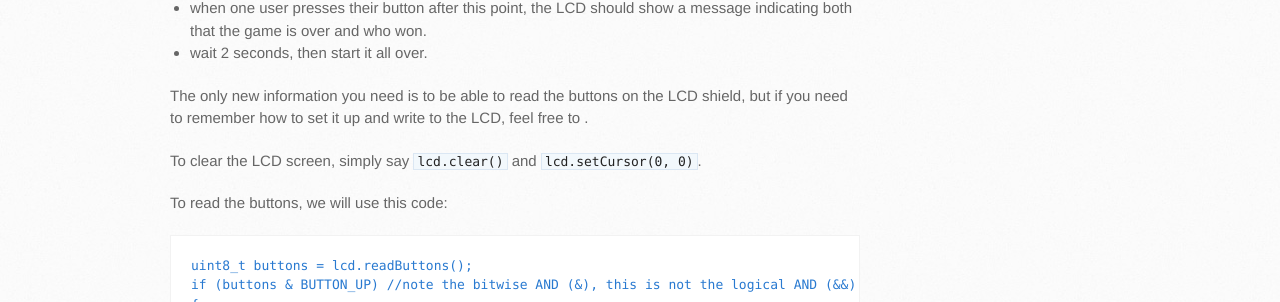
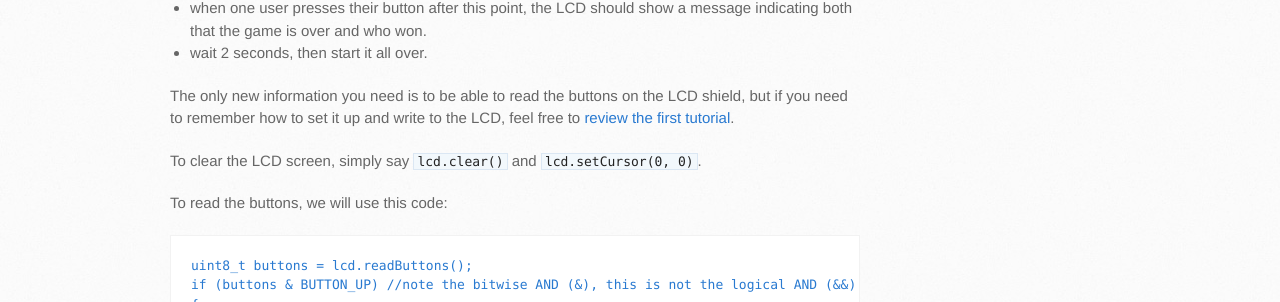
Before and after one commit to TTU-CSC/ttu-csc.github.com, a Jekyll site: the page built from _posts/2015-07-01-lab-6-speed-game-2.markdown, in a window 1280 px wide. Shown: the part 489-791 px from the top of the page. Built offline with Jekyll 4.4.1, drawn with Linux system fonts in a browser that asks for light colours.

```diff
--- a/_posts/2015-07-01-lab-6-speed-game-2.markdown
+++ b/_posts/2015-07-01-lab-6-speed-game-2.markdown
@@ -14,7 +14,7 @@ The goal of this lab is to build the speed game another way. The gameplay should
 - when one user presses their button after this point, the LCD should show a message indicating both that the game is over and who won.
 - wait 2 seconds, then start it all over.
 
-The only new information you need is to be able to read the buttons on the LCD shield, but if you need to remember how to set it up and write to the LCD, feel free to .
+The only new information you need is to be able to read the buttons on the LCD shield, but if you need to remember how to set it up and write to the LCD, feel free to [review the first tutorial]({% post_url 2015-05-11-getting-started %}).
 
 To clear the LCD screen, simply say `lcd.clear()` and `lcd.setCursor(0, 0)`.
 
```
